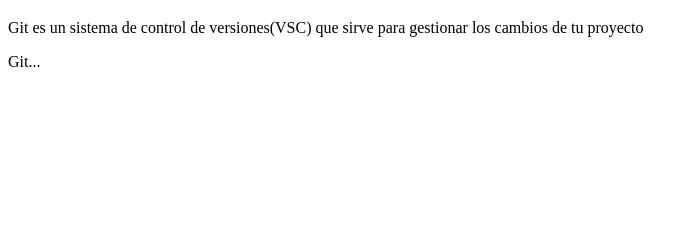
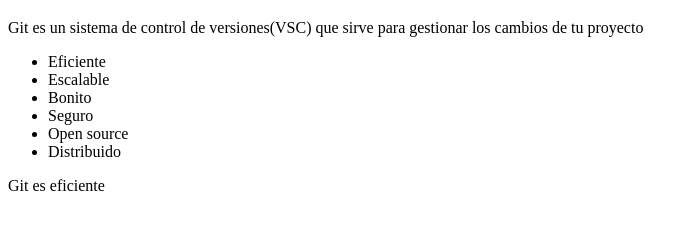
Before and after one commit to FerCor28/taller-git, a plain HTML site: page index.html in a window 1280 px wide. Shown: the part 61-290 px from the top of the page, without its empty margins (0-698 px from the left). Drawn offline with Linux system fonts and the light colour scheme.

```diff
--- a/index.html
+++ b/index.html
@@ -6,7 +6,14 @@
 <body>
 	<h1>Taller de Git</h1>
 	<p>Git es un sistema de control de versiones(VSC) que sirve para gestionar los cambios de tu proyecto</p>
-
-	<p>Git...</p>
+	<ul>
+		<li>Eficiente</li>
+		<li>Escalable</li>
+		<li>Bonito</li>
+		<li>Seguro</li>
+		<li>Open source</li>
+		<li>Distribuido</li>
+	</ul>
+	<p>Git es eficiente</p>
 </body>
 </html>
```
Also changed, not shown: archivo2.html (deleted, +0 -9 lines), extra/archivo2.html (added, +11 -0 lines), 1 other file.
